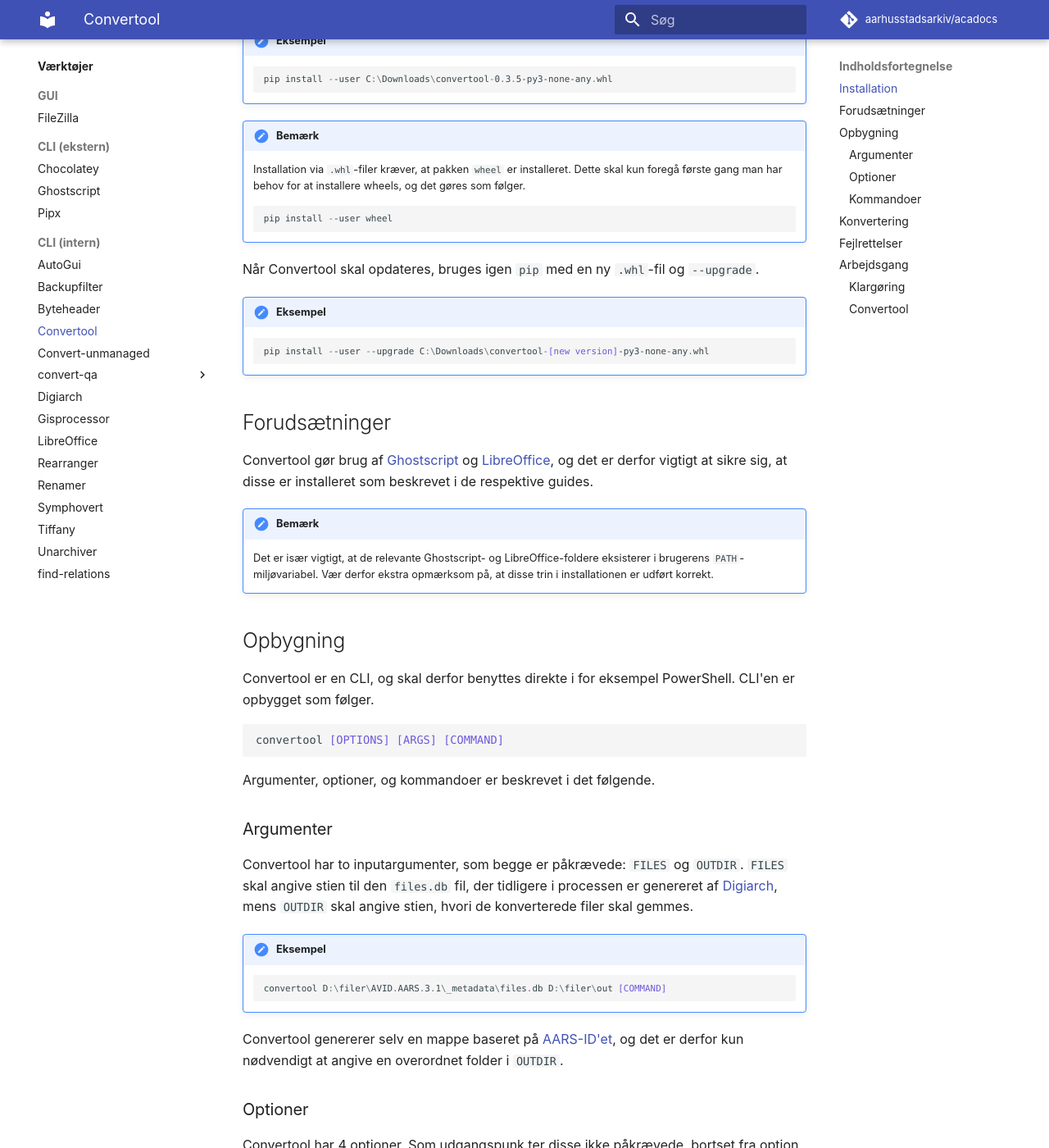
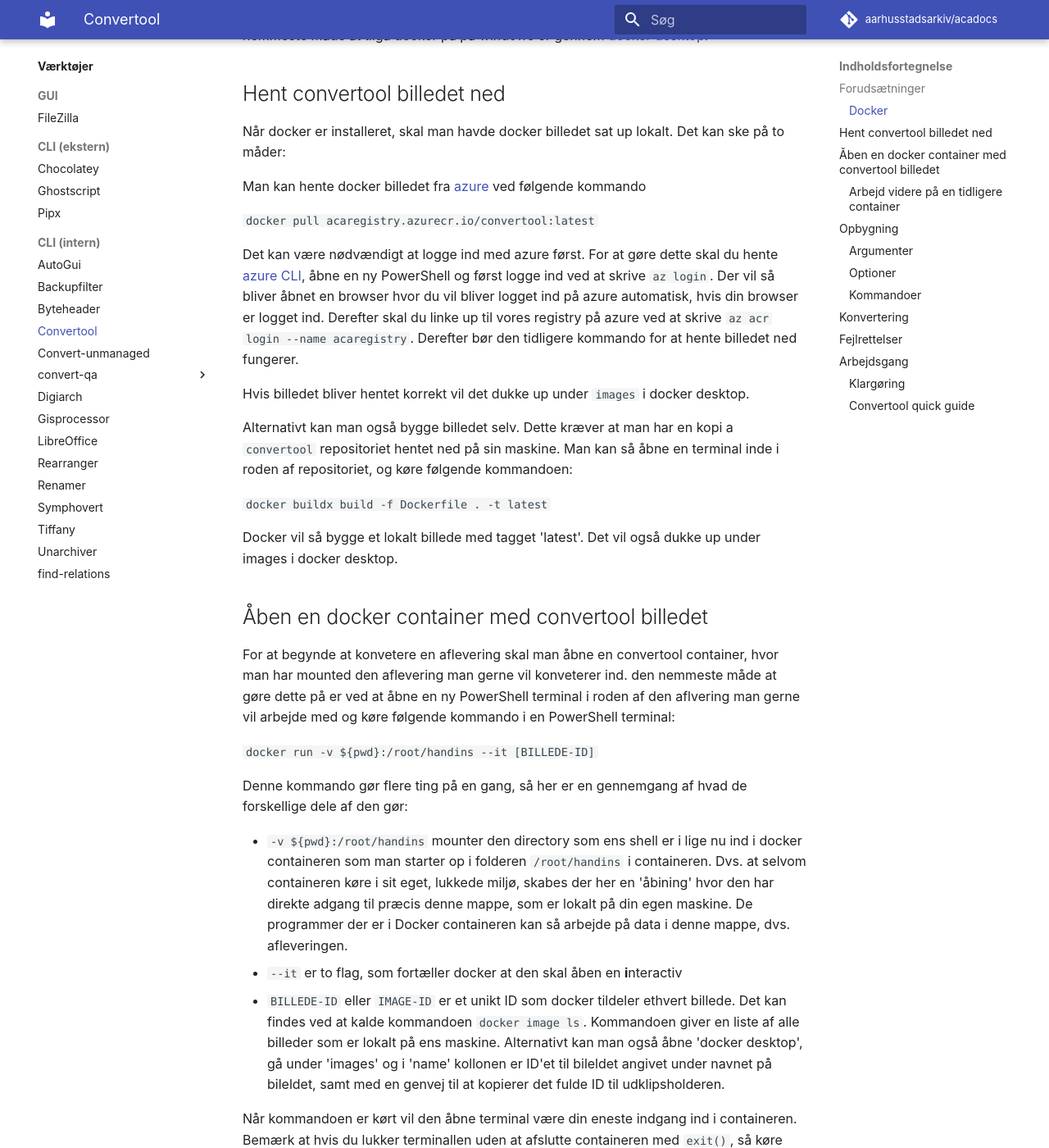
Before and after one commit to aarhusstadsarkiv/acadocs, an MkDocs documentation site: the page built from docs/tools/convertool.md, in a window 1280 px wide and 1400 px high, scrolled down 436 px. Shown: the whole window at 82% size. Built offline with MkDocs 1.6.1 and Material for MkDocs 9.7.7, drawn with Linux system fonts in a browser that asks for light colours; comment, search, counter and statistics services are not loaded; some of the changed text lies outside the part shown.

Commit message:
Tilføjede et skriv om hvordan man sætter convertool op og derefter en… (#169)
* Tilføjede et skriv om hvordan man sætter convertool op og derefter en reference til det inden nuder konvertering ind under processor

* Tilføjede lille skriv om hvordan man connecter til Azure

---------

Co-authored-by: Magnus Lindholm <malini@aarhus.dk>

````diff
--- a/docs/tools/convertool.md
+++ b/docs/tools/convertool.md
@@ -1,35 +1,52 @@
 # Convertool
+
 Convertool er en CLI (Command-Line Interface), som benyttes til at konvertere filer, således de overholder Aarhus Stadsarkivs arkiveringskrav. Der læses fra DB-filen produceret af [Digiarch](digiarch.md).
 
-## Installation
-Convertool skal installeres via [releases](https://github.com/aarhusstadsarkiv/convertool/releases) på GitHub. Download først den seneste `.whl`-fil, og installér herefter denne via `pip`.
+## Forudsætninger
 
-!!! hint "Eksempel"
-    ```powershell
-    pip install --user C:\Downloads\convertool-0.3.5-py3-none-any.whl
-    ```
+### Docker
 
-!!! attention "Bemærk"
-    Installation via `.whl`-filer kræver, at pakken `wheel` er installeret. Dette skal kun foregå første gang man har behov for at installere wheels, og det gøres som følger.
-    ```powershell
-    pip install --user wheel
-    ```
+Convertool kræver at `docker` er installeret, da den kører i en docker container. Den nemmeste måde at tilgå docker på på windows er gennem [docker desktop](https://www.docker.com/products/docker-desktop/).
 
-Når Convertool skal opdateres, bruges igen `pip` med en ny `.whl`-fil og `--upgrade`.
+## Hent convertool billedet ned
 
-!!! hint "Eksempel"
-    ```powershell
-    pip install --user --upgrade C:\Downloads\convertool-[new version]-py3-none-any.whl
-    ```
+Når docker er installeret, skal man havde docker billedet sat up lokalt. Det kan ske på to måder:
 
-## Forudsætninger
-Convertool gør brug af [Ghostscript](ghostscript.md) og [LibreOffice](libreoffice.md), og det er derfor vigtigt at sikre sig, at disse er installeret som beskrevet i de respektive guides.
+Man kan hente docker billedet fra [azure](https://portal.azure.com/#view/Microsoft_Azure_ContainerRegistries/ImageMetadataBlade/registryId/%2Fsubscriptions%2Fa49bde08-179c-407e-a1f9-e89b2429b039%2FresourceGroups%2FAarhusstadsarkiv_core%2Fproviders%2FMicrosoft.ContainerRegistry%2Fregistries%2Facaregistry/repositoryName/convertool/tag/latest) ved følgende kommando
 
-!!! attention "Bemærk"
-    Det er især vigtigt, at de relevante Ghostscript- og LibreOffice-foldere eksisterer i brugerens `PATH`-miljøvariabel. Vær derfor ekstra opmærksom på, at disse trin i installationen er udført korrekt.
+`docker pull acaregistry.azurecr.io/convertool:latest`
+
+Det kan være nødvændigt at logge ind med azure først. For at gøre dette skal du hente [azure CLI](https://learn.microsoft.com/en-us/cli/azure/install-azure-cli), åbne en ny PowerShell og først logge ind ved at skrive `az login`. Der vil så bliver åbnet en browser hvor du vil bliver logget ind på azure automatisk, hvis din browser er logget ind. Derefter skal du linke up til vores registry på azure ved at skrive `az acr login --name acaregistry`. Derefter bør den tidligere kommando for at hente billedet ned fungerer.
+
+Hvis billedet bliver hentet korrekt vil det dukke up under `images` i docker desktop.
+
+Alternativt kan man også bygge billedet selv. Dette kræver at man har en kopi a `convertool` repositoriet hentet ned på sin maskine. Man kan så åbne en terminal inde i roden af repositoriet, og køre følgende kommandoen:
+
+`docker buildx build -f Dockerfile . -t latest`
+
+Docker vil så bygge et lokalt billede med tagget 'latest'. Det vil også dukke up under images i docker desktop.
+
+## Åben en docker container med convertool billedet
+
+For at begynde at konvetere en aflevering skal man åbne en convertool container, hvor man har mounted den aflevering man gerne vil konveterer ind. den nemmeste måde at gøre dette på er ved at åbne en ny PowerShell terminal i roden af den aflvering man gerne vil arbejde med og køre følgende kommando i en PowerShell terminal:
+
+`docker run -v ${pwd}:/root/handins --it [BILLEDE-ID]`
+
+Denne kommando gør flere ting på en gang, så her er en gennemgang af hvad de forskellige dele af den gør:
+
+- `-v ${pwd}:/root/handins` mounter den directory som ens shell er i lige nu ind i docker containeren som man starter op i folderen `/root/handins` i containeren. Dvs. at selvom containeren køre i sit eget, lukkede miljø, skabes der her en 'åbining' hvor den har direkte adgang til præcis denne mappe, som er lokalt på din egen maskine. De programmer der er i Docker containeren kan så arbejde på data i denne mappe, dvs. afleveringen.
+- `--it` er to flag, som fortæller docker at den skal åben en **i**nteractiv
+- `BILLEDE-ID` eller `IMAGE-ID` er et unikt ID som docker tildeler ethvert billede. Det kan findes ved at kalde kommandoen `docker image ls`. Kommandoen giver en liste af alle billeder som er lokalt på ens maskine. Alternativt kan man også åbne 'docker desktop', gå under 'images' og i 'name' kollonen er ID'et til bileldet angivet under navnet på bileldet, samt med en genvej til at kopierer det fulde ID til udklipsholderen.
+
+Når kommandoen er kørt vil den åbne terminal være din eneste indgang ind i containeren. Bemærk at hvis du lukker terminallen uden at afslutte containeren med `exit()`, så køre den videre i baggrunden og sluger resourcer. For at lukke den igen skal du åbne docker desktop og finde den under 'containers' her vil den stå som værende kørende, og de kan lukke den herinde.
+
+### Arbejd videre på en tidligere container
+
+Frem for at starte en container op hver dag du skal arbejde på en aflevering, så kan man med fordel bare benytte den container man havde startet op sidste gang. Man kan finde containeren under 'containers' i docker desktop, og kan starte den ved at trykke på 'start' ud fra den. Man kan så, når containeren er startet, klikke på de 3 prikker ud fra den og åbne en terminal enten i 'docker desktop' eller eksternt, som så er i containeren og har de tidligere mapper mounted ind.
 
 ## Opbygning
-Convertool er en CLI, og skal derfor benyttes direkte i for eksempel PowerShell. CLI'en er opbygget som følger.
+
+CLI'en er opbygget som følger.
 
 ```powershell
 convertool [OPTIONS] [ARGS] [COMMAND]
@@ -38,6 +55,7 @@
 Argumenter, optioner, og kommandoer er beskrevet i det følgende.
 
 ### Argumenter
+
 Convertool har to inputargumenter, som begge er påkrævede: `FILES` og `OUTDIR`. `FILES` skal angive stien til den `files.db` fil, der tidligere i processen er genereret af [Digiarch](digiarch.md), mens `OUTDIR` skal angive stien, hvori de konverterede filer skal gemmes.
 
 !!! hint "Eksempel"
@@ -48,6 +66,7 @@
 Convertool genererer selv en mappe baseret på [AARS-ID'et](../acquisition/acquiring-digital-material.md#identifikator), og det er derfor kun nødvendigt at angive en overordnet folder i `OUTDIR`.
 
 ### Optioner
+
 Convertool har 4 optioner. Som udgangspunk ter disse ikke påkrævede, bortset fra option 4, som skal bruges hvis kommandoen (se kommandoer) `replacepdf` kaldes:
 
 1. `--threshold` angiver det maksimale antal fejl, der må ske under konvertering
@@ -77,6 +96,7 @@
     ```
 
 ### Kommandoer
+
 Convertool har 3 kommandoer kaldet `main`, `tiff` og `replacepdf`.
 
 * main
@@ -92,14 +112,13 @@
 
 Denne kommando konverterer Master-filer til deres arkivformat i overenstemmelse med gældende lovgivning. Syntaksen for at bruge kommandoen er den samme som `main`, hvor `main` erstattes med `statutory`.
 
-
 * replacepdf
 
 Denne kommando køre funktionen `replace` fra replace_pdf.py på de restederende PDF 1.7 filer som indlæses ved brug af optionen `--pdf_1_7`.
 Da funktionen bruger GhostScript, kan den multiprocesses og køre flere konverteringer parallelt. Et eksempel på brugen kan ses under beskrivelsen af `--pdf_1_7`.
 
+## Konvertering
 
-## Konvertering
 Når Convertool sættes i gang med at konvertere, er der ikke umiddelbart behov for yderligere brugerinput. Konvertering tager i gennemsnit 2s/fil, og det kan derfor være fordelagtigt at have processen kørende i baggrunden, mens man tager sig af andre opgaver.
 
 !!! attention "Bemærk"
@@ -128,7 +147,6 @@
 | signature | false    | `str` | Filsignatur               |
 | warning   | false    | `str` | Advarsel, hvis relevant   |
 
-
 I [afsnittet om fejlrettelser](#fejlrettelser) beskrives det, hvorledes `_ConvertedFiles` manuelt opdateres, hvis der er behov herfor.
 
 Under konvertering skrives også til en logfil, `convertool.log`, der kan findes i `_metadata` folderen under `OUTDIR\AARS-ID`.
@@ -140,9 +158,8 @@
     ```
     `_ConvertedFiles` og `_NotConverted` kan nu findes i databasefilen `D:\filer\AVID.AARS.3.1\_metadata\files.db`, mens logfilen kan findes i mappen `D:\filer\out\AVID.AARS.3.1\_metadata`.
 
+## Fejlrettelser
 
-
-## Fejlrettelser
 Under konvertering kan forskellige fejl opstå. Disse vil typisk ikke stoppe et konverteringsjob, med mindre antallet af fejl overskrider det tilladte. Fejl opdages ved at kigge i `convertool.log`-filen, hvori de vil stå som `WARNING`. Når et job er afsluttet, skrives også en oversigt over antallet af fejl til sidst i log-filen.
 
 !!! hint "Eksempel"
@@ -182,12 +199,14 @@
 ## Arbejdsgang
 
 ### Klargøring
+
 Som opsummering kommer her en oversigt over arbejdsgangen med Convertool.
 Før convertool køres, er det en god ide at bruge TemplateHandler til at indsætte tif templates for de filer, som er oplistet i Not_preservable tabellen,
 da vi gerne vil undgå at konvertere disse filer.
 Dette gøres ved brug af følgende trin:
 
 1. Først bruges nedenstående sql statement og resultatet gemmes i en txt fil. Dette skal resultere i en newline seperaret liste af checksums.
+
 ```sql
 SELECT checksum FROM Files WHERE uuid IN (SELECT uuid FROM Not_preservable);
 ```
@@ -196,11 +215,13 @@
 For brugen af TemplateHandler, se [TemplateHandlers github side](https://github.com/aarhusstadsarkiv/TemplateHandler).
 
 3. Som sidste step skal databasen opdateres. Dette kan gøres med nedenstående statement:
+
 ```sql
 INSERT INTO _ConvertedFiles SELECT id, uuid FROM Files WHERE uuid IN (SELECT uuid FROM Not_preservable);
 ```
 
-### Convertool
+### Convertool quick guide
+
 1. Åbn PowerShell
 2. Skriv `cd sti\til\data` f.eks. `cd E:\batch_7\AVID.AARS.61.1`
 3. Kør `convertool .\_metadata\files.db OUTDIR main`, hvor `OUTDIR` f.eks. er `E:\batch_7\out`
````
Also changed, not shown: docs/processes/convert-files.md (+9 -3 lines), docs/processes/identify-files.md (+25 -22 lines).
